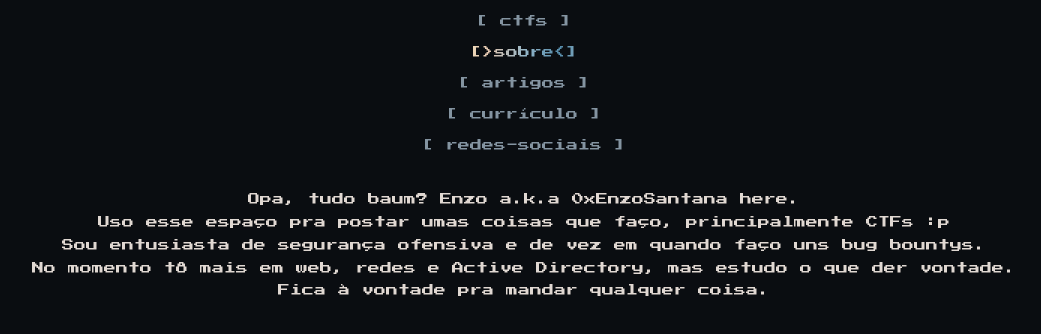
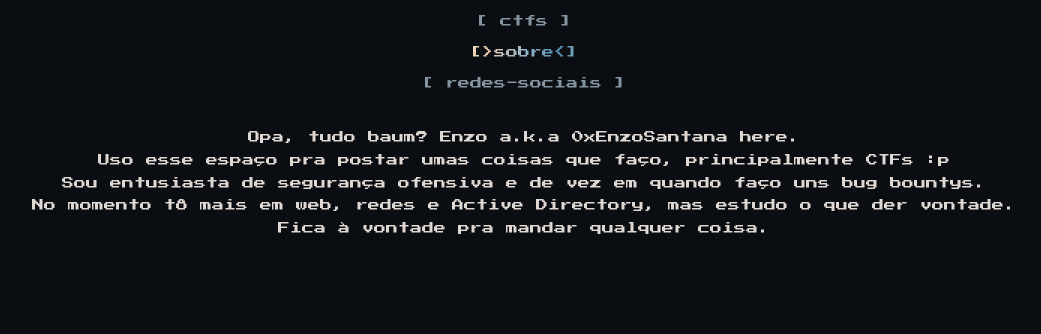
Before and after one commit to 0xEnzoSantana/0xEnzoSantana.github.io, a plain HTML site: page index.html in a window 1280 px wide. Shown: the part 322-656 px from the top of the page, without its empty margins (116-1157 px from the left). Drawn offline with Linux system fonts and the light colour scheme; no server answers.

Commit message:
Remove unused tab buttons from navigation

```diff
--- a/index.html
+++ b/index.html
@@ -20,8 +20,6 @@
     <nav class="tabs" role="tablist" aria-label="seções">
       <button role="tab" data-tab="ctfs" aria-selected="false">ctfs</button>
       <button role="tab" data-tab="sobre" aria-selected="true">sobre</button>
-      <button role="tab" data-tab="artigos" aria-selected="false">artigos</button>
-      <button role="tab" data-tab="curriculo" aria-selected="false">currículo</button>
       <button role="tab" data-tab="redes-sociais" aria-selected="false">redes-sociais</button>
     </nav>
   </header>
```
